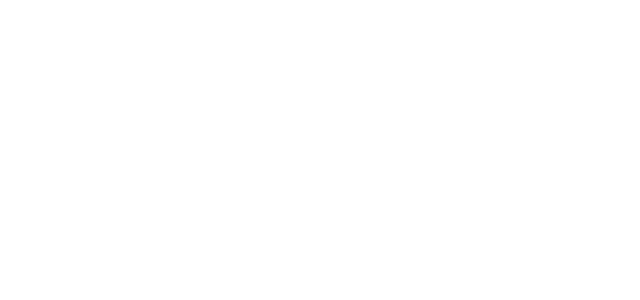
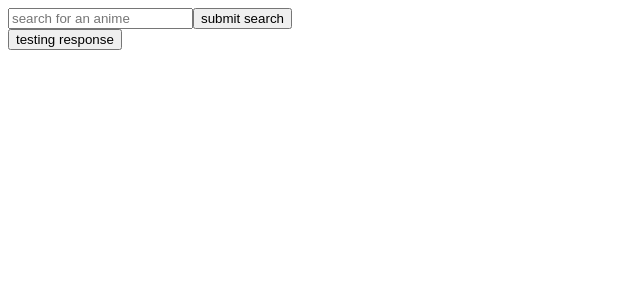
Before and after one commit to barangana/anime-database-search, a React (Create React App) app: page / in a window 1280 px wide. Shown: the top 300 px of the page, without its empty margins (0-640 px from the left). Built offline with nearby package versions, Linux system fonts and the light colour scheme.

Commit message:
Got response from API, search bar component started

```diff
--- a/package.json
+++ b/package.json
@@ -6,6 +6,7 @@
     "@testing-library/jest-dom": "^5.11.9",
     "@testing-library/react": "^11.2.5",
     "@testing-library/user-event": "^12.7.3",
+    "axios": "^0.21.1",
     "react": "^17.0.1",
     "react-dom": "^17.0.1",
     "react-scripts": "4.0.3",
--- a/src/App.js
+++ b/src/App.js
@@ -1,7 +1,14 @@
 import "./App.css";
+import SearchBar from "./components/SearchBar";
+import Index from "./api/index";
 
 function App() {
-  return <div></div>;
+  return (
+    <div>
+      <SearchBar />
+      <Index />
+    </div>
+  );
 }
 
 export default App;
--- /dev/null
+++ b/src/api/index.js
@@ -0,0 +1,18 @@
+import React from "react";
+import Axios from "axios";
+
+function index() {
+  const getAPI = () => {
+    Axios.get("https://api.jikan.moe/v3").then((response) => {
+      console.log(response);
+    });
+  };
+
+  return (
+    <div>
+      <button onClick={getAPI}>testing response</button>
+    </div>
+  );
+}
+
+export default index;
--- /dev/null
+++ b/src/components/SearchBar.js
@@ -0,0 +1,26 @@
+import React from "react";
+import { useState } from "react";
+
+function SearchBar() {
+  const [search, setSearch] = useState("");
+
+  const handleSearch = (e) => {
+    e.preventDefault();
+    console.log(search);
+  };
+  return (
+    <div>
+      <input
+        type="search"
+        placeholder="search for an anime"
+        required
+        onChange={(e) => setSearch(e.target.value)}
+      ></input>
+      <button type="submit" onClick={handleSearch}>
+        submit search
+      </button>
+    </div>
+  );
+}
+
+export default SearchBar;
```
Also changed, not shown: 1 other file (tests, documents, lock files or other folders).
